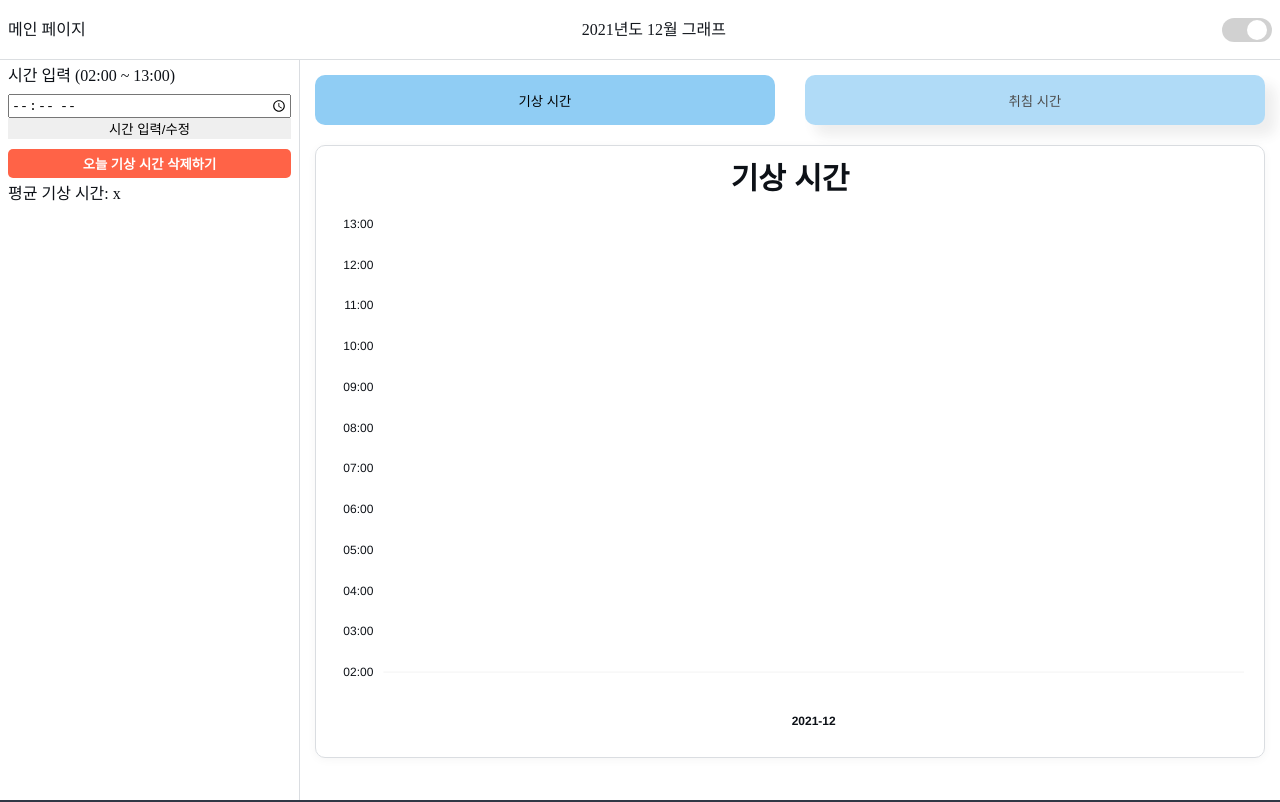
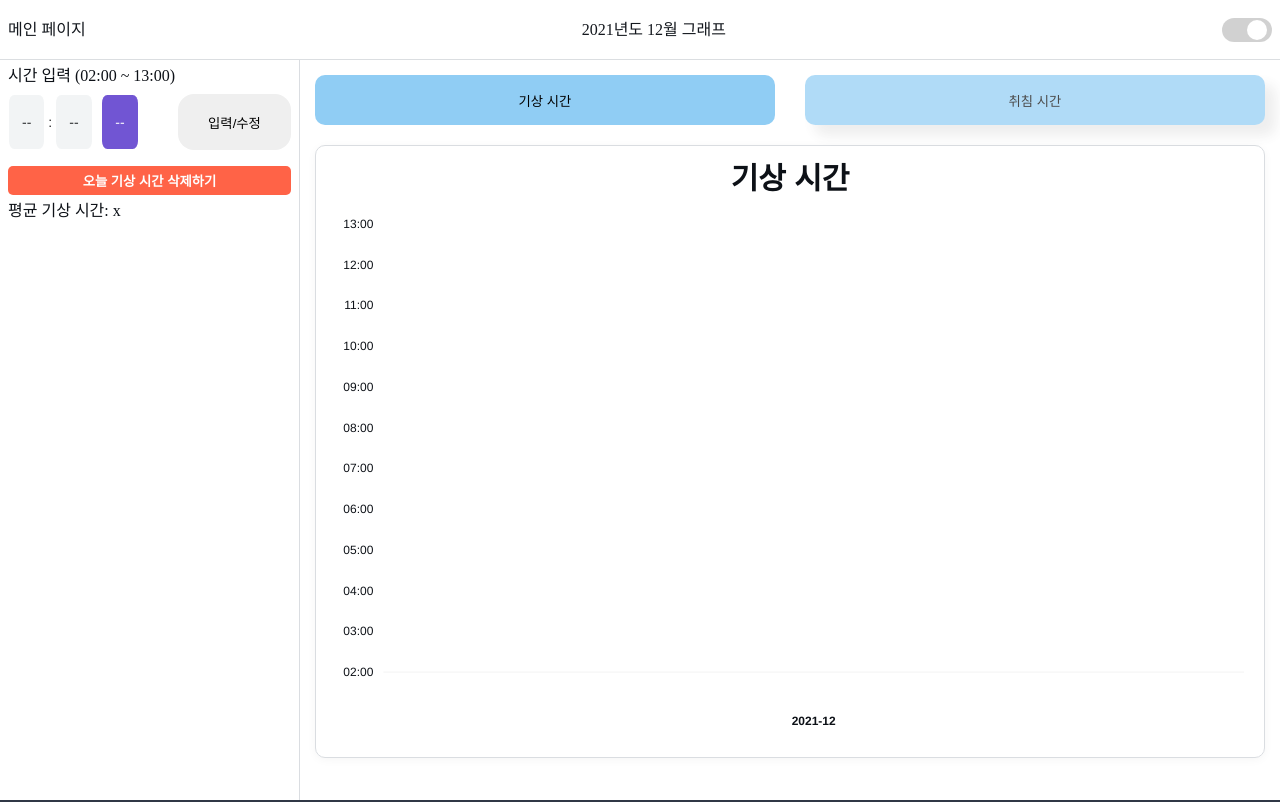
Before and after one commit to SUPER0214T/Heatmap-project, a React (Create React App) app: page /#/202112 in a window 1280 px wide. Shown: the top 802 px of the page. Built offline with nearby package versions, Linux system fonts and the light colour scheme.

Commit message:
Update the input style of type time

```diff
--- a/src/components/Chart.tsx
+++ b/src/components/Chart.tsx
@@ -15,7 +15,6 @@ import { useRecoilState } from 'recoil';
 import { IChartData, isChartAtom, themeState } from '../atoms';
 import { useNavigate, useParams } from 'react-router';
 import { IBtnLink } from './Charts';
-import { motion } from 'framer-motion';
 
 interface ISubmitProps {
 	wakeUpInput: string;
@@ -25,27 +24,6 @@ const PageWrapper = styled.div`
 	display: flex;
 	height: 100vh;
 	padding-top: 60px;
-	${FormWrapper} {
-		padding: 8px;
-		min-width: 232px;
-		max-width: 300px;
-		flex-grow: 1;
-		flex-shrink: 1;
-
-		form {
-			display: flex;
-			flex-direction: column;
-			width: 100%;
-
-			label {
-				margin-bottom: 10px;
-			}
-
-			button {
-				margin-bottom: 10px;
-			}
-		}
-	}
 
 	${Container} {
 		flex: 1;
@@ -234,8 +212,10 @@ function Chart() {
 				<FormWrapper>
 					<form onSubmit={handleSubmit(onValid)}>
 						<label htmlFor="wakeUp">시간 입력 (02:00 ~ 13:00)</label>
+						<div className="inputSection">
 							<input
 								{...register('wakeUpInput', { required: true })}
+								className="time-input"
 								autoComplete="off"
 								type="time"
 								id="wakeUp"
@@ -243,7 +223,8 @@ function Chart() {
 								max="13:00"
 								disabled={isinputDisable}
 							/>
-						<button disabled={isinputDisable}>시간 입력/수정</button>
+							<button disabled={isinputDisable}>입력/수정</button>
+						</div>
 					</form>
 					<DeleteButton
 						onClick={deleteToday}
--- a/src/components/SleepChart.tsx
+++ b/src/components/SleepChart.tsx
@@ -24,27 +24,6 @@ const PageWrapper = styled.div`
 	display: flex;
 	height: 100vh;
 	padding-top: 60px;
-	${FormWrapper} {
-		padding: 8px;
-		min-width: 232px;
-		max-width: 300px;
-		flex-grow: 1;
-		flex-shrink: 1;
-
-		form {
-			display: flex;
-			flex-direction: column;
-			width: 100%;
-
-			label {
-				margin-bottom: 10px;
-			}
-
-			button {
-				margin-bottom: 10px;
-			}
-		}
-	}
 
 	${Container} {
 		flex: 1;
@@ -261,8 +240,10 @@ function SleepChart() {
 				<FormWrapper>
 					<form onSubmit={handleSubmit(onValid)}>
 						<label htmlFor="sleep">시간 입력 (19:00 ~ 06:00)</label>
+						<div className="inputSection">
 							<input
 								{...register('sleepInput', { required: true })}
+								className="time-input"
 								autoComplete="off"
 								type="time"
 								id="sleep"
@@ -270,7 +251,8 @@ function SleepChart() {
 								max="06:00"
 								disabled={isinputDisable}
 							/>
-						<button disabled={isinputDisable}>시간 입력/수정</button>
+							<button disabled={isinputDisable}>입력/수정</button>
+						</div>
 					</form>
 					<DeleteButton
 						onClick={deleteToday}
--- a/src/styles/chart-style.tsx
+++ b/src/styles/chart-style.tsx
@@ -29,9 +29,101 @@ export const ChartWrapper = styled.div`
 `;
 
 export const FormWrapper = styled.div`
+	padding: 8px;
+	min-width: 232px;
+	max-width: 300px;
+	flex-grow: 1;
+	flex-shrink: 1;
 	height: 100%;
 	min-width: 200px;
 	border-right: 1px solid ${(props) => props.theme.borderColor}; //#dadde1 #606770
+
+	form {
+		display: flex;
+		flex-direction: column;
+		width: 100%;
+	}
+	label {
+		margin-bottom: 10px;
+	}
+
+	.inputSection {
+		display: inline-flex;
+		align-items: stretch;
+		margin-bottom: 16px;
+
+		button {
+			flex-grow: 1;
+			border-radius: 16px;
+			transition: opacity 0.2s ease-in-out;
+
+			&:hover {
+				opacity: 0.5;
+			}
+		}
+	}
+
+	.time-input {
+		display: block;
+		min-width: 170px;
+		height: auto;
+		background-color: transparent;
+
+		& {
+			border: none;
+			color: #2a2c2d;
+			font-size: 14px;
+			font-family: helvetica;
+		}
+		&::-webkit-datetime-edit-fields-wrapper {
+			display: flex;
+		}
+
+		&::-webkit-datetime-edit-text {
+			padding: 19px 4px;
+		}
+
+		&::-webkit-datetime-edit-hour-field {
+			background-color: #f2f4f5;
+			border-radius: 15%;
+			padding: 19px 13px;
+		}
+
+		&::-webkit-datetime-edit-minute-field {
+			background-color: #f2f4f5;
+			border-radius: 15%;
+			padding: 19px 13px;
+		}
+
+		&::-webkit-datetime-edit-ampm-field {
+			background-color: #7155d3;
+			border-radius: 15%;
+			color: #fff;
+			padding: 19px 13px;
+		}
+
+		&::-webkit-clear-button {
+			display: none;
+		}
+
+		&::-webkit-inner-spin-button {
+			display: none;
+		}
+
+		&::-webkit-calendar-picker-indicator {
+			background: transparent;
+			left: -10px;
+			color: transparent;
+			cursor: pointer;
+			height: 56px;
+			width: 170px;
+			position: absolute;
+		}
+
+		&:focus {
+			outline: none;
+		}
+	}
 `;
 
 export const Container = styled.div`
```
Lines whose indentation alone changed are shown as unchanged.
